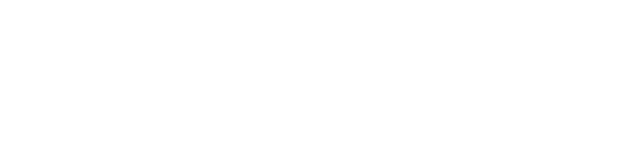
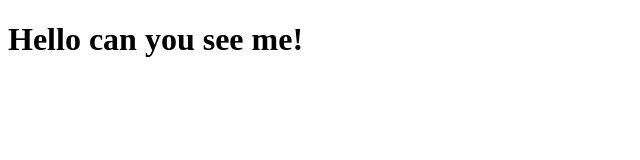
Before and after one commit to juelyoo/modual2-solution, a plain HTML site: page site/index.html in a window 1280 px wide. Shown: the whole page, without its empty margins (0-640 px from the left). Drawn offline with Linux system fonts and the light colour scheme.

Commit message:
addition

```diff
--- a/site/index.html
+++ b/site/index.html
@@ -3,9 +3,9 @@
 <head>
 	<meta charset="utf-8">
 	<meta name="viewport" content="width=device-width, initial-scale=1">
-	<title></title>
+	<title>Hello=</title>
 </head>
 <body>
-
+<h1>Hello can you see me!</h1>
 </body>
 </html>
```
